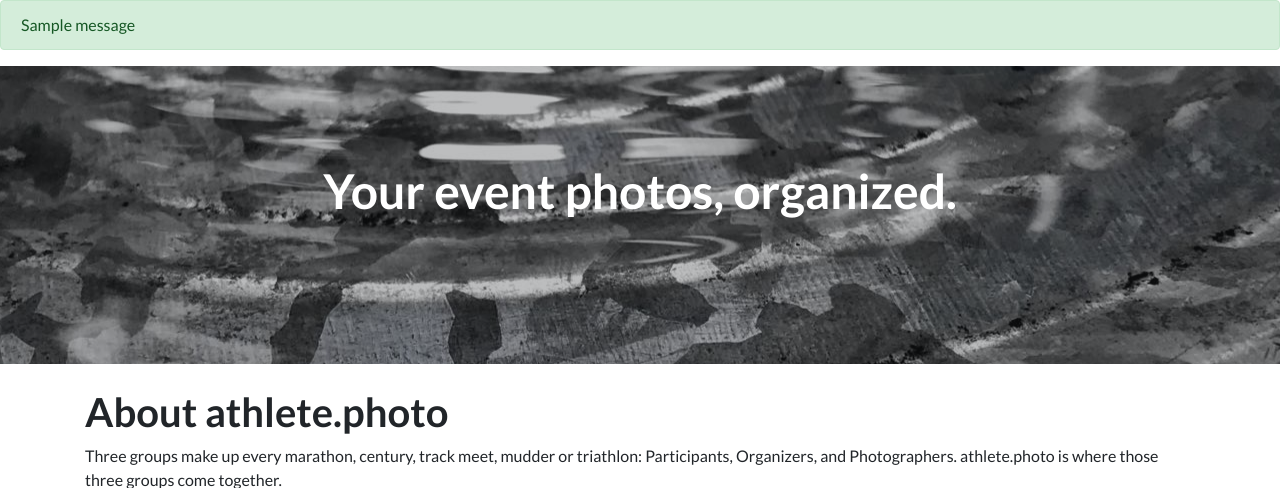
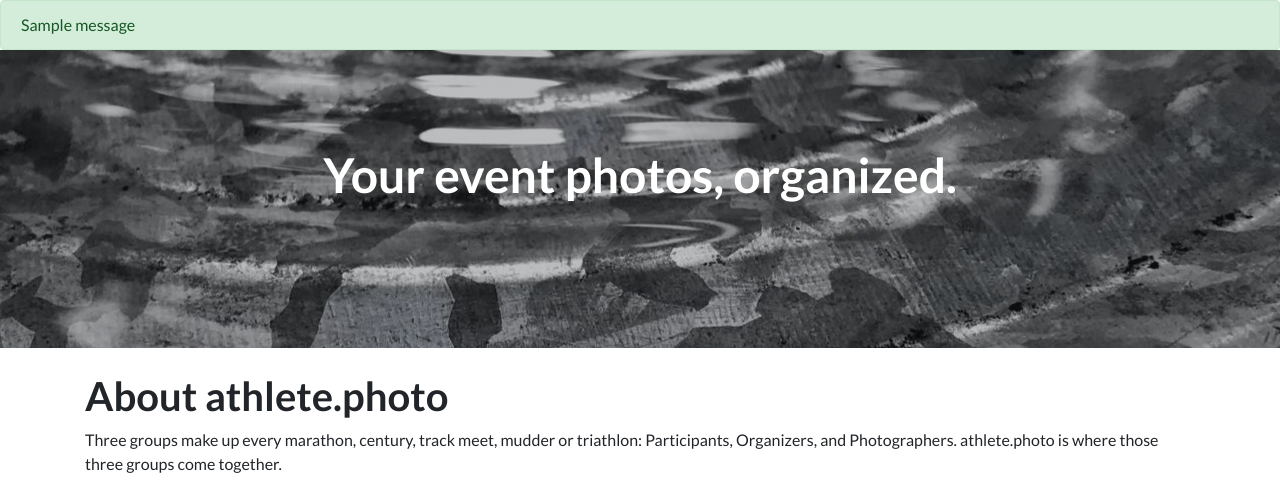
Before and after one commit to shacker/ap, a Django app: template ap/templates/core/about.html in a window 1280 px wide. Shown: the part 56-544 px from the top of the page. Run offline with Django 3.2, Linux system fonts and the light colour scheme; the template is opened without the code that fills it, so the values that code supplies are empty; tables that the repository leaves empty hold one stand-in row (values such as "Sample post"); one stand-in notice (Sample message) is shown; style sheets or scripts are compiled from the project's sources; some libraries are stand-ins or nearby versions.

Commit message:
Remove bottom margin on message alerts

```diff
--- a/ap/static/scss/style.scss
+++ b/ap/static/scss/style.scss
@@ -142,3 +142,7 @@ body {
   a h3, a p {
     color: black;
   }
+
+  .messages.alert {
+      margin-bottom: 0;
+  }
--- a/ap/templates/base.html
+++ b/ap/templates/base.html
@@ -60,7 +60,7 @@
 
     {% if messages %}
       {% for message in messages %}
-        <div class="alert {% if message.tags %}alert-{{ message.tags }}{% endif %}">{{ message|safe }}</div>
+        <div class="messages alert {% if message.tags %}alert-{{ message.tags }}{% endif %}">{{ message|safe }}</div>
       {% endfor %}
     {% endif %}
 
```
